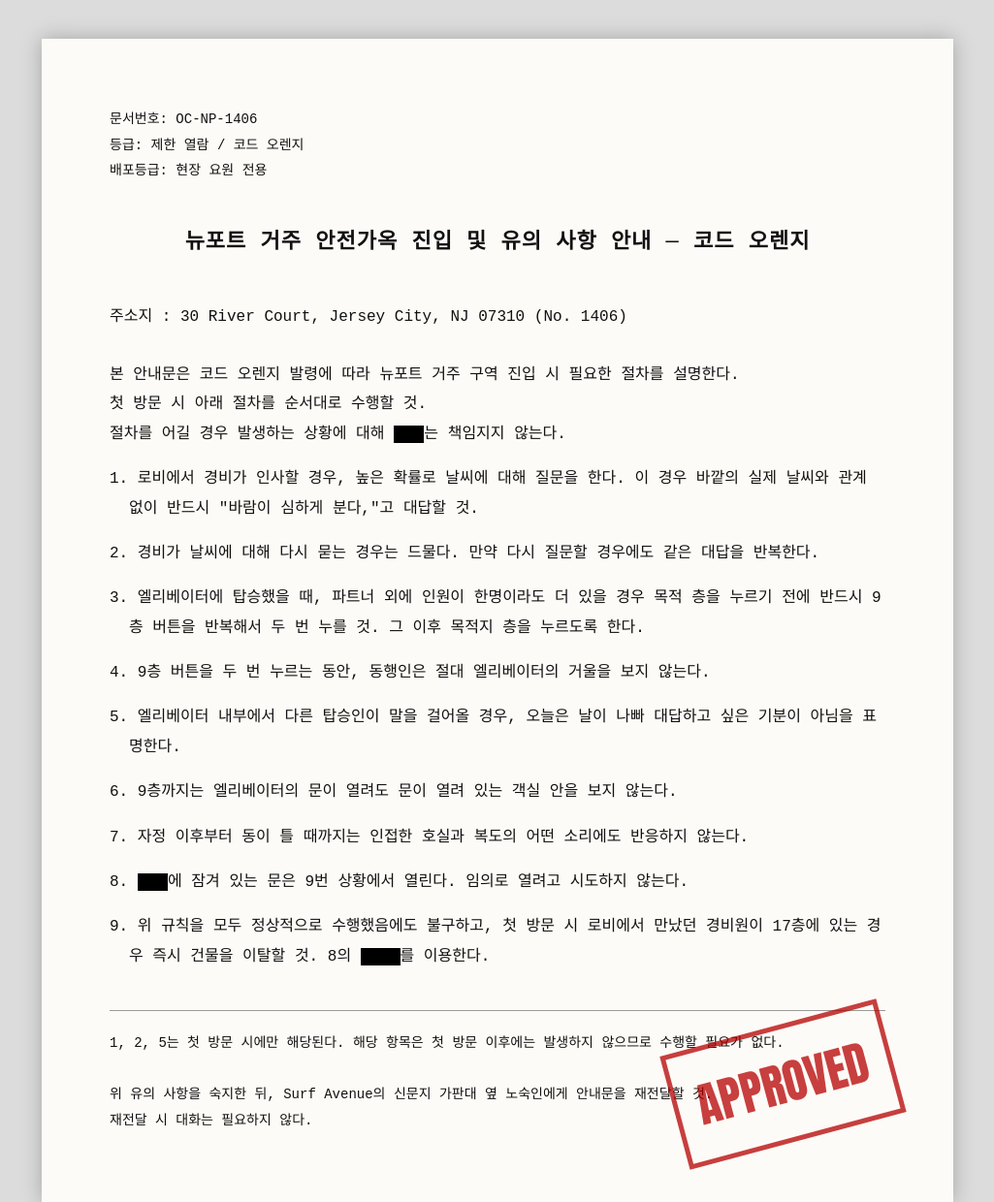
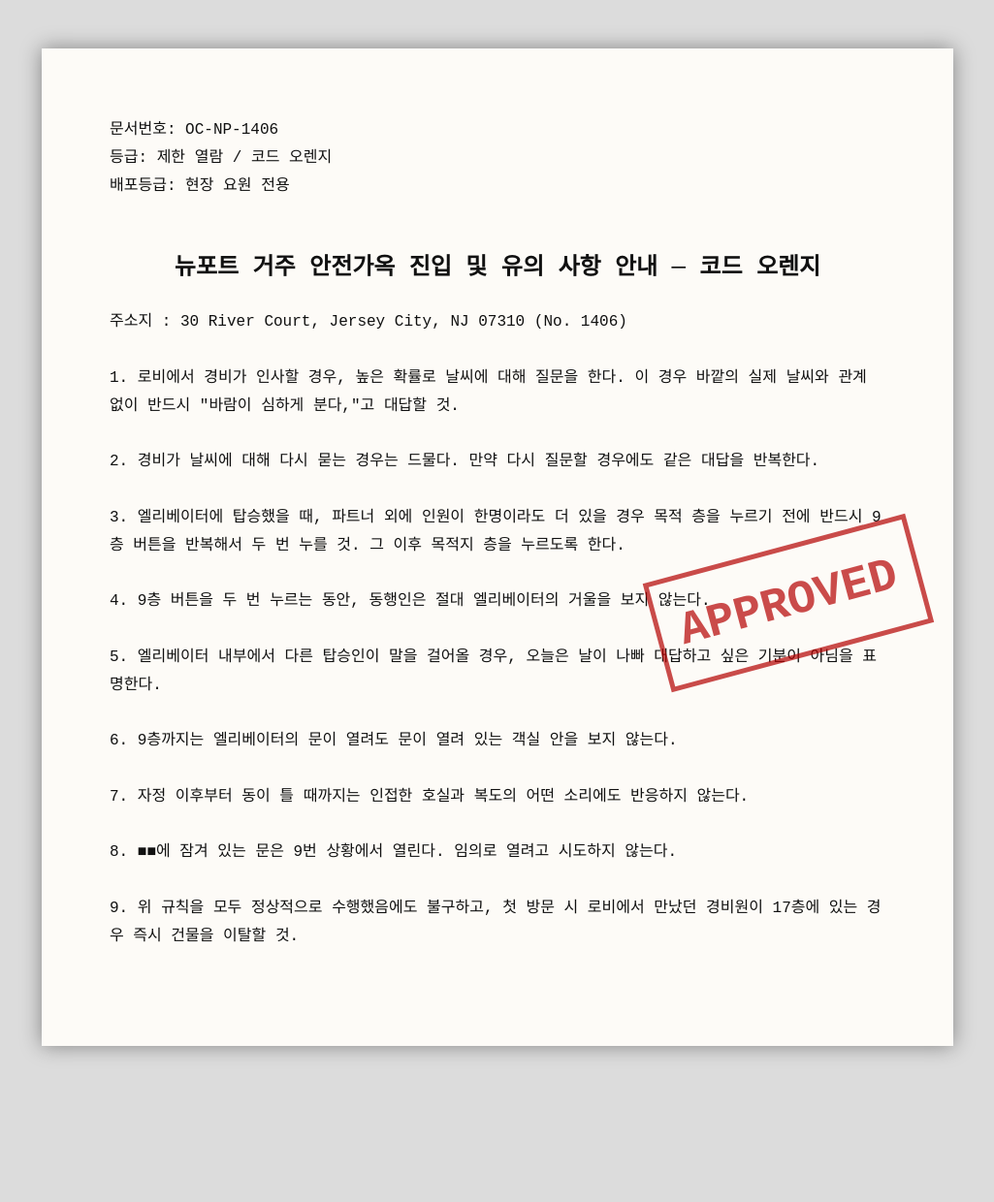
Before and after one commit to brorinlee/codeorange_npt, a plain HTML site: page index.html in a window 1280 px wide. Shown: the top 1240 px of the page at 97% size, without its empty margins (127-1152 px from the left). After the commit the page ends 1129 px from the top, so only its background shows below. Drawn offline with Linux system fonts and the light colour scheme.

Commit message:
Update index.html

```diff
--- a/index.html
+++ b/index.html
@@ -2,121 +2,98 @@
 <html lang="ko">
 <head>
 <meta charset="UTF-8">
-<title>코드 오렌지 문서</title>
+<title>OC Secure Document</title>
 
 <style>
 body {
     margin: 0;
-        padding: 40px;
-        background-color: #dcdcdc;
-        font-family: "Courier New", "Malgun Gothic", monospace;
+    background: black;
+    color: #00ff66;
+    font-family: Courier New, monospace;
 }
 
-    .paper {
-        width: 800px;
-        margin: auto;
-        background: #fdfbf7;
-        padding: 70px;
-        box-shadow: 0 0 20px rgba(0,0,0,0.25);
-        position: relative;
-        line-height: 1.9;
-        color: #111;
+#access {
+    position: absolute;
+    top: 40%;
+    width: 100%;
+    text-align: center;
+    font-size: 28px;
+    letter-spacing: 2px;
 }
 
-    .doc-header {
-        font-size: 14px;
-        margin-bottom: 40px;
-    }
-
-    h1 {
-        text-align: center;
-        font-size: 22px;
-        margin-bottom: 40px;
-        letter-spacing: 1px;
-    }
-
-    .address {
-        margin-bottom: 30px;
-    }
-
-    .rule {
-        margin-bottom: 16px;
-        text-indent: -20px;
-        padding-left: 20px;
-    }
-
-    .redacted {
-        background: black;
-        color: black;
-        padding: 0 6px;
+#document {
+    display: none;
+    background: #fdfbf7;
+    color: #111;
+    width: 800px;
+    margin: 50px auto;
+    padding: 70px;
+    box-shadow: 0 0 20px rgba(0,0,0,0.4);
+    font-family: "Courier New", monospace;
+    line-height: 1.8;
 }
 
 .approved {
     position: absolute;
-        right: 60px;
-        bottom: 60px;
+    right: 200px;
+    bottom: 120px;
     font-size: 48px;
-        color: rgba(180, 0, 0, 0.75);
-        border: 5px solid rgba(180, 0, 0, 0.75);
+    color: rgba(180, 0, 0, 0.7);
+    border: 5px solid rgba(180, 0, 0, 0.7);
     padding: 10px 20px;
     transform: rotate(-15deg);
     font-weight: bold;
-        font-family: Impact, sans-serif;
-    }
-
-    .footer {
-        margin-top: 40px;
-        border-top: 1px solid #999;
-        padding-top: 20px;
-        font-size: 14px;
 }
 </style>
+
+<script>
+setTimeout(function(){
+    document.getElementById("access").innerHTML = "ACCESS APPROVED";
+},2000);
+
+setTimeout(function(){
+    document.getElementById("access").style.display = "none";
+    document.getElementById("document").style.display = "block";
+    document.body.style.background = "#dcdcdc";
+},4000);
+</script>
+
 </head>
 <body>
 
-<div class="paper">
+<div id="access">
+ACCESSING SECURE DOCUMENT...
+</div>
 
-<div class="doc-header">
+<div id="document">
+
 문서번호: OC-NP-1406<br>
 등급: 제한 열람 / 코드 오렌지<br>
-배포등급: 현장 요원 전용
-</div>
+배포등급: 현장 요원 전용<br><br>
 
-<h1>뉴포트 거주 안전가옥 진입 및 유의 사항 안내 ─ 코드 오렌지</h1>
+<h2 style="text-align:center;">
+뉴포트 거주 안전가옥 진입 및 유의 사항 안내 ─ 코드 오렌지
+</h2>
 
-<div class="address">
-주소지 : 30 River Court, Jersey City, NJ 07310 (No. 1406)
-</div>
+주소지 : 30 River Court, Jersey City, NJ 07310 (No. 1406)<br><br>
 
-<p>
-본 안내문은 코드 오렌지 발령에 따라 뉴포트 거주 구역 진입 시 필요한 절차를 설명한다.<br>
-첫 방문 시 아래 절차를 순서대로 수행할 것.<br>
-절차를 어길 경우 발생하는 상황에 대해 <span class="redacted">■■</span>는 책임지지 않는다.
-</p>
+1. 로비에서 경비가 인사할 경우, 높은 확률로 날씨에 대해 질문을 한다. 이 경우 바깥의 실제 날씨와 관계 없이 반드시 "바람이 심하게 분다,"고 대답할 것.<br><br>
 
-<div class="rule">1. 로비에서 경비가 인사할 경우, 높은 확률로 날씨에 대해 질문을 한다. 이 경우 바깥의 실제 날씨와 관계 없이 반드시 "바람이 심하게 분다,"고 대답할 것.</div>
+2. 경비가 날씨에 대해 다시 묻는 경우는 드물다. 만약 다시 질문할 경우에도 같은 대답을 반복한다.<br><br>
 
-<div class="rule">2. 경비가 날씨에 대해 다시 묻는 경우는 드물다. 만약 다시 질문할 경우에도 같은 대답을 반복한다.</div>
+3. 엘리베이터에 탑승했을 때, 파트너 외에 인원이 한명이라도 더 있을 경우 목적 층을 누르기 전에 반드시 9층 버튼을 반복해서 두 번 누를 것. 그 이후 목적지 층을 누르도록 한다.<br><br>
 
-<div class="rule">3. 엘리베이터에 탑승했을 때, 파트너 외에 인원이 한명이라도 더 있을 경우 목적 층을 누르기 전에 반드시 9층 버튼을 반복해서 두 번 누를 것. 그 이후 목적지 층을 누르도록 한다.</div>
+4. 9층 버튼을 두 번 누르는 동안, 동행인은 절대 엘리베이터의 거울을 보지 않는다.<br><br>
 
-<div class="rule">4. 9층 버튼을 두 번 누르는 동안, 동행인은 절대 엘리베이터의 거울을 보지 않는다.</div>
+5. 엘리베이터 내부에서 다른 탑승인이 말을 걸어올 경우, 오늘은 날이 나빠 대답하고 싶은 기분이 아님을 표명한다.<br><br>
 
-<div class="rule">5. 엘리베이터 내부에서 다른 탑승인이 말을 걸어올 경우, 오늘은 날이 나빠 대답하고 싶은 기분이 아님을 표명한다.</div>
+6. 9층까지는 엘리베이터의 문이 열려도 문이 열려 있는 객실 안을 보지 않는다.<br><br>
 
-<div class="rule">6. 9층까지는 엘리베이터의 문이 열려도 문이 열려 있는 객실 안을 보지 않는다.</div>
+7. 자정 이후부터 동이 틀 때까지는 인접한 호실과 복도의 어떤 소리에도 반응하지 않는다.<br><br>
 
-<div class="rule">7. 자정 이후부터 동이 틀 때까지는 인접한 호실과 복도의 어떤 소리에도 반응하지 않는다.</div>
+8. ■■에 잠겨 있는 문은 9번 상황에서 열린다. 임의로 열려고 시도하지 않는다.<br><br>
 
-<div class="rule">8. <span class="redacted">■■</span>에 잠겨 있는 문은 9번 상황에서 열린다. 임의로 열려고 시도하지 않는다.</div>
-
-<div class="rule">9. 위 규칙을 모두 정상적으로 수행했음에도 불구하고, 첫 방문 시 로비에서 만났던 경비원이 17층에 있는 경우 즉시 건물을 이탈할 것. 8의 <span class="redacted">■■■</span>를 이용한다.</div>
-
-<div class="footer">
-1, 2, 5는 첫 방문 시에만 해당된다. 해당 항목은 첫 방문 이후에는 발생하지 않으므로 수행할 필요가 없다.<br><br>
-위 유의 사항을 숙지한 뒤, Surf Avenue의 신문지 가판대 옆 노숙인에게 안내문을 재전달할 것.<br>
-재전달 시 대화는 필요하지 않다.
-</div>
+9. 위 규칙을 모두 정상적으로 수행했음에도 불구하고, 첫 방문 시 로비에서 만났던 경비원이 17층에 있는 경우 즉시 건물을 이탈할 것.<br><br>
 
 <div class="approved">APPROVED</div>
 
```
Lines whose indentation alone changed are shown as unchanged.
